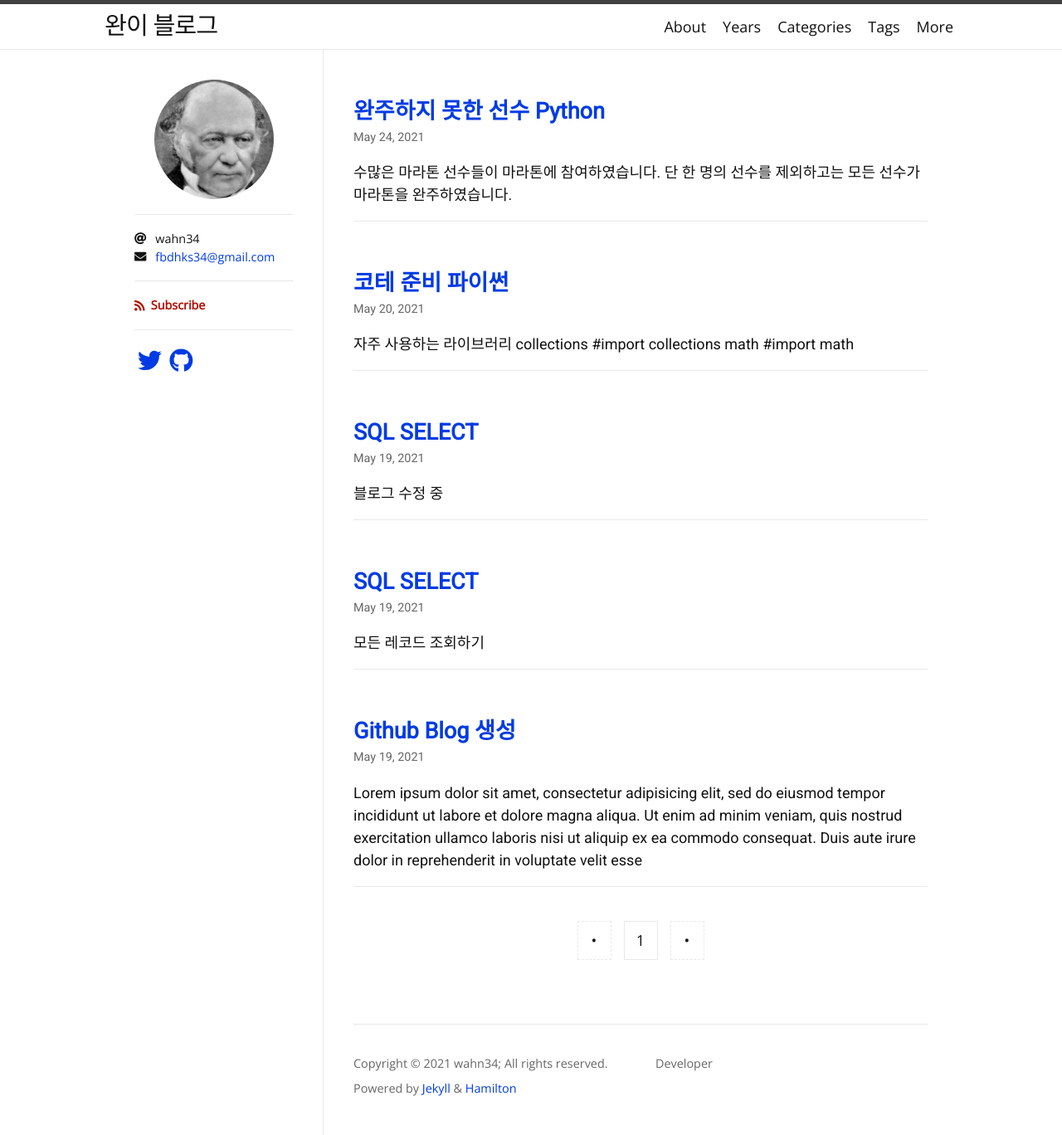
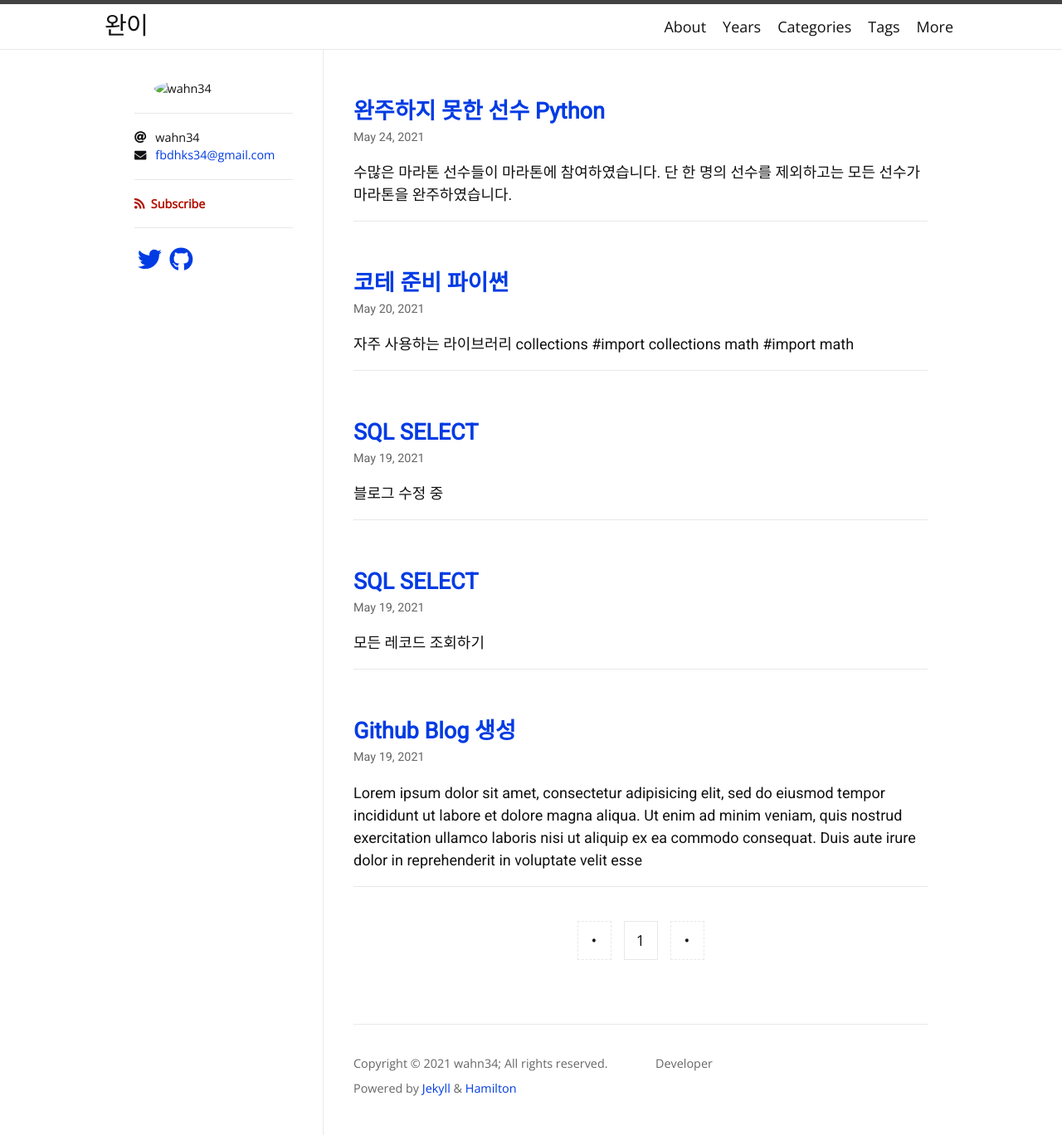
Before and after one commit to wahn34/wahn34.github.io, a Jekyll site: the page built from index.html, in a window 1280 px wide. Shown: the whole page at 83% size. Built offline with Jekyll 4.4.1, drawn with Linux system fonts in a browser that asks for light colours; nearby versions of some CDN libraries; some web fonts are replaced; the list of posts is cut into pages by our own code.

Commit message:
theme update
theme update

```diff
--- a/_config.yml
+++ b/_config.yml
@@ -1,4 +1,4 @@
-title: 완이 블로그
+title: 완이
 description: Developer
 author: wahn34
 avatar: /logo.png
@@ -29,15 +29,9 @@ exclude:
 
 # Jekyll SEO Tag (Optional)
 # =========================
-#twitter:
-#  username: ngzhio
-#  card: summary
 logo: logo.png
 social:
   name: wahn34
   links:
-#    - https://twitter.com/ngzhio
-#    - https://www.facebook.com/ngzhio
     - https://github.com/wahn34
-#google_site_verification:
 lang: en
```
Also changed, not shown: logo.png (deleted).
